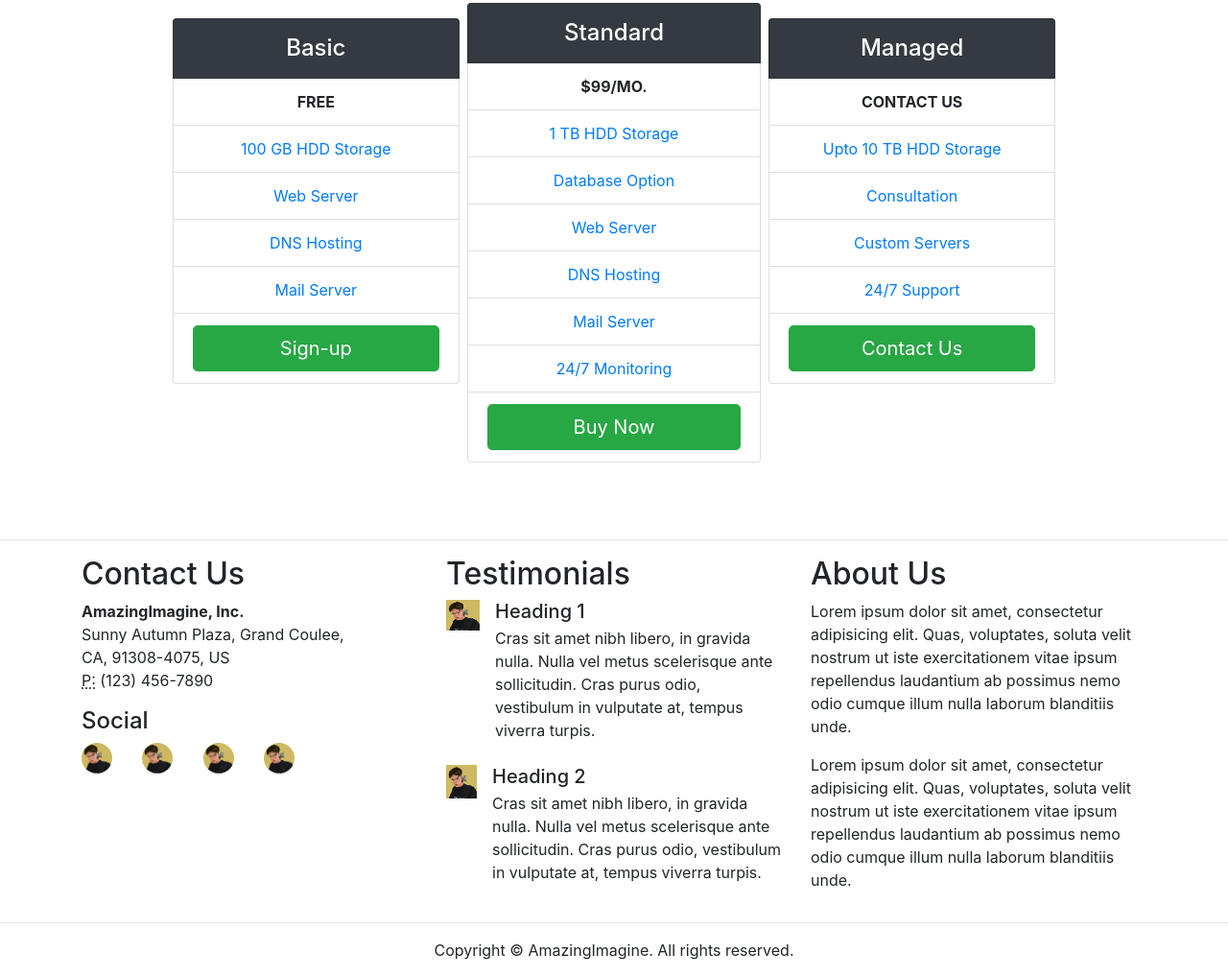
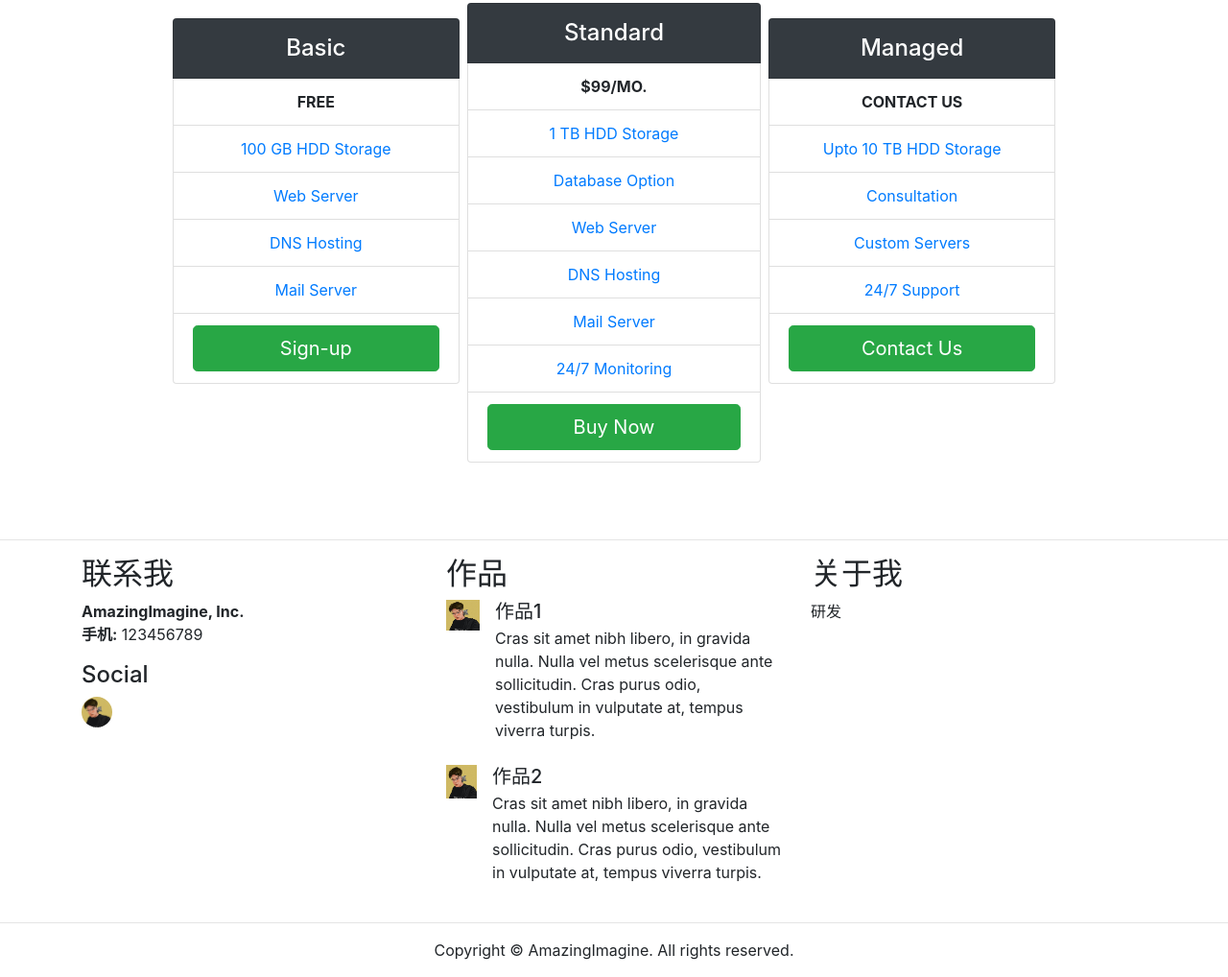
Before and after one commit to AmazingImagine/AmazingImagine.github.io, a plain HTML site: page index.html in a window 1280 px wide. Shown: the part 2401-3419 px from the top of the page at 96% size. Drawn offline with Linux system fonts and the light colour scheme.

Commit message:
汉化一部分

```diff
--- a/index.html
+++ b/index.html
@@ -234,44 +234,38 @@
     <div class="container">
       <div class="row">
         <div class="col-lg-4 col-md-6 col-sm-6 mb-md-0 mb-2">
-          <h2>Contact Us</h2>
+          <h2>联系我</h2>
           <address>
             <strong>AmazingImagine, Inc.</strong><br>
-            Sunny Autumn Plaza, Grand Coulee,<br>
-            CA, 91308-4075, US<br>
-            <abbr title="Phone">P:</abbr> (123) 456-7890
+            <strong>手机:</strong> 123456789
           </address>
           <h4>Social</h4>
           <div class="row">
             <div class="col-2"><img src="images/32X32.jpg" alt="" width="32" height="32" class="rounded-circle"></div>
-            <div class="col-2"><img src="images/32X32.jpg" alt="" width="32" height="32" class="rounded-circle"></div>
-            <div class="col-2"><img src="images/32X32.jpg" alt="" width="32" height="32" class="rounded-circle"></div>
-            <div class="col-2"><img src="images/32X32.jpg" alt="" width="32" height="32" class="rounded-circle"></div>
           </div>
         </div>
         <div class="col-lg-4 col-md-6 col-12">
-          <h2>Testimonials</h2>
+          <h2>作品</h2>
           <ul class="list-unstyled">
             <li class="media">
               <img src="images/35X35.jpg" alt="Generic placeholder image" width="35" height="32" class="mr-3">
               <div class="media-body">
-                <h5 class="mt-0 mb-1">Heading 1</h5>
+                <h5 class="mt-0 mb-1">作品1</h5>
                 <p class="mb-0">Cras sit amet nibh libero, in gravida nulla. Nulla vel metus scelerisque ante sollicitudin. Cras purus odio, vestibulum in vulputate at, tempus viverra turpis.</p>
               </div>
             </li>
             <li class="media my-4">
               <img src="images/35X35.jpg" alt="Generic placeholder image" width="32" height="35" class="mr-3">
               <div class="media-body">
-                <h5 class="mt-0 mb-1">Heading 2</h5>
+                <h5 class="mt-0 mb-1">作品2</h5>
                 <p class="mb-0">Cras sit amet nibh libero, in gravida nulla. Nulla vel metus scelerisque ante sollicitudin. Cras purus odio, vestibulum in vulputate at, tempus viverra turpis.</p>
               </div>
             </li>
           </ul>
         </div>
         <div class="col-lg-4 col-12">
-          <h2>About Us</h2>
-          <p>Lorem ipsum dolor sit amet, consectetur adipisicing elit. Quas, voluptates, soluta velit nostrum ut iste exercitationem vitae ipsum repellendus laudantium ab possimus nemo odio cumque illum nulla laborum blanditiis unde.</p>
-          <p>Lorem ipsum dolor sit amet, consectetur adipisicing elit. Quas, voluptates, soluta velit nostrum ut iste exercitationem vitae ipsum repellendus laudantium ab possimus nemo odio cumque illum nulla laborum blanditiis unde.</p>
+          <h2>关于我</h2>
+          <p>研发</p>
         </div>
       </div>
     </div>
```
